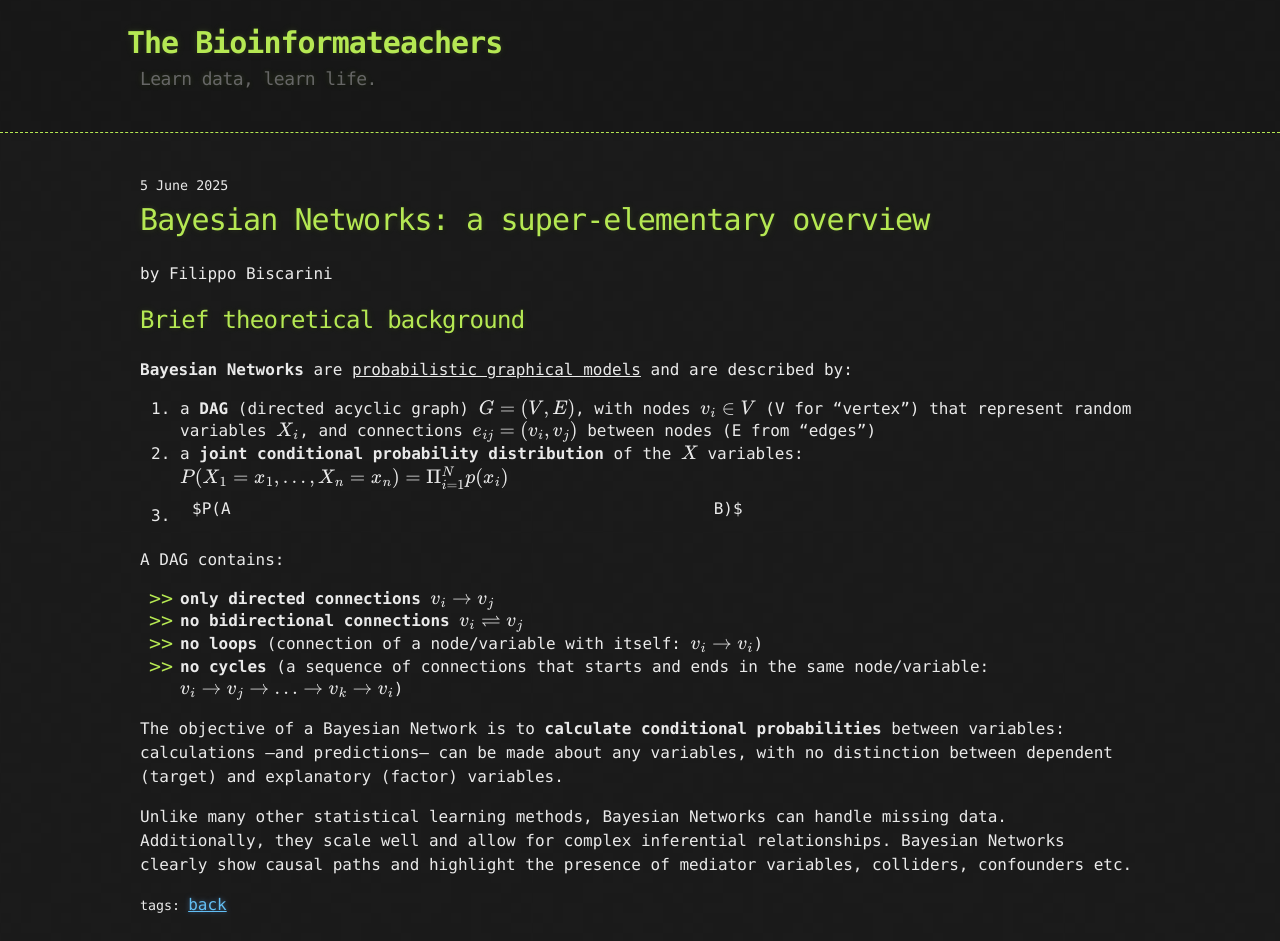
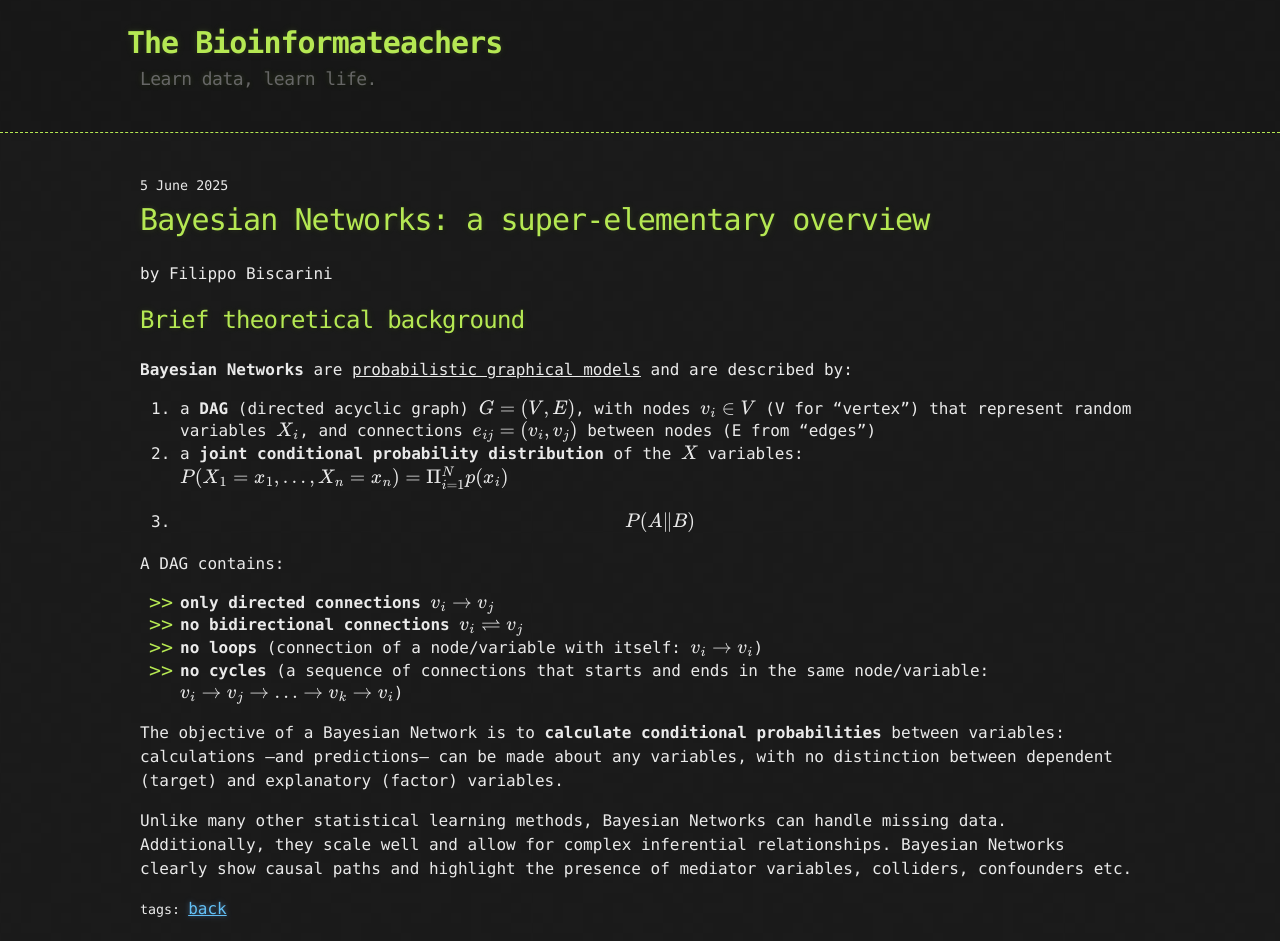
Before and after one commit to bioinformateachers/bioinformateachers.github.io, a Jekyll site: the page built from _posts/2025-06-05-bayesian-networks.md, in a window 1280 px wide. Built offline with Jekyll 4.4.1, drawn with Linux system fonts in a browser that asks for light colours; formulas are drawn with MathJax 3.

Commit message:
fixing math rendition

```diff
--- a/_posts/2025-06-05-bayesian-networks.md
+++ b/_posts/2025-06-05-bayesian-networks.md
@@ -14,7 +14,7 @@ categories: STATISTICS BAYES GRAPHS
 $$X_{i}$$,
 and connections $$ e_{ij} = (v_i, v_j) $$ between nodes (E from "edges")
 2. a **joint conditional probability distribution** of the $$X$$ variables: $$P(X_1 = x_1, \ldots, X_n = x_n) = \Pi_{i=1}^N p(x_{i})$$
-3. $P(A|B)$
+3. $$P(A\|B)$$
 
 A DAG contains:
 
```
